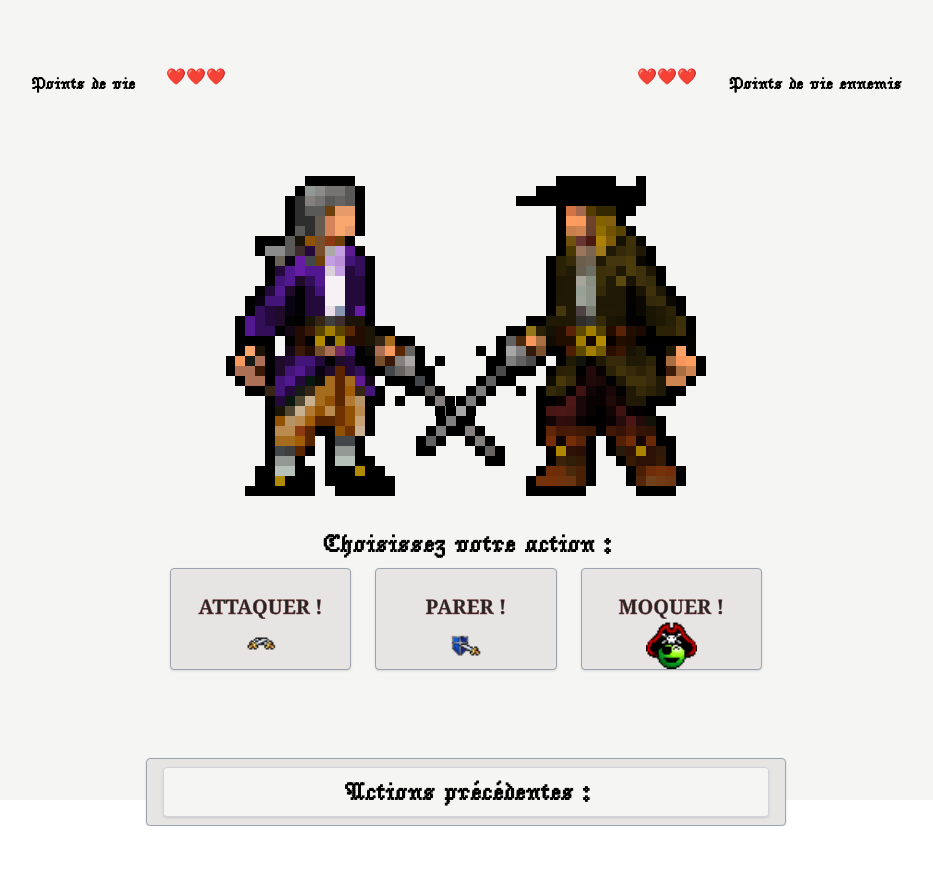
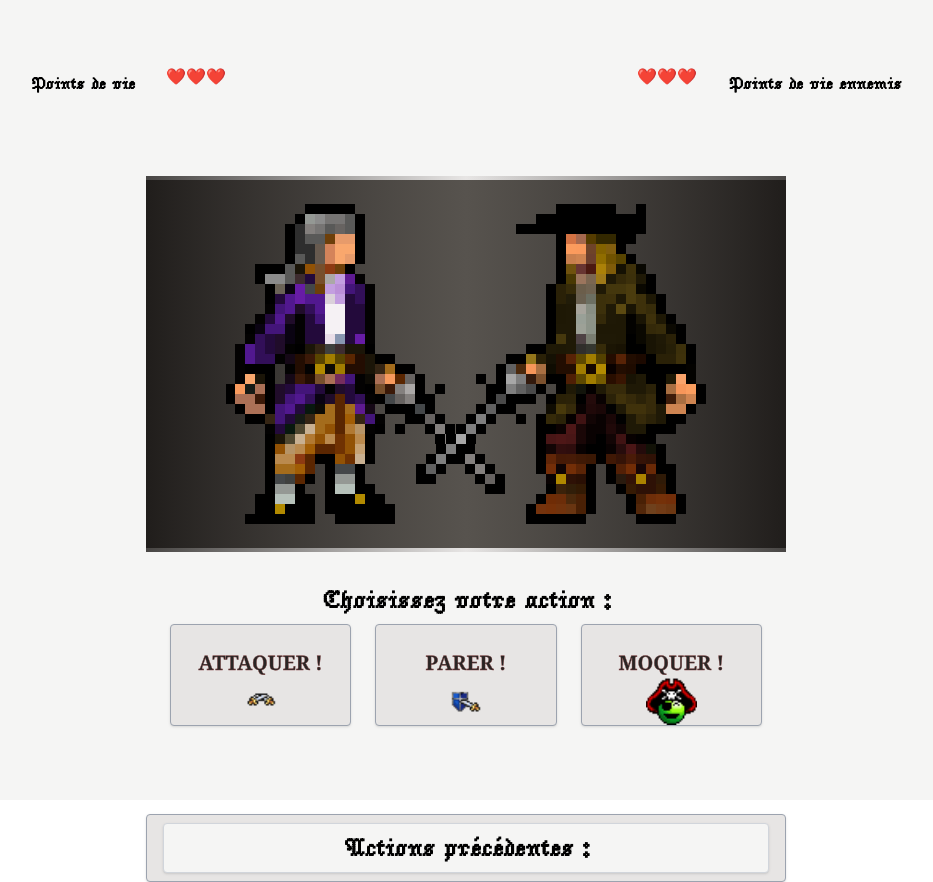
Before and after one commit to AlexandreVivier/pirates-spr, a Vue app: page /fight in a window 1280 px wide. Shown: the whole page, without its empty margins (174-1107 px from the left). Before the commit the page ends 826 px from the top, so only its background shows below. Built offline with nearby package versions, Linux system fonts and the light colour scheme.

Commit message:
favicon + bg fight

```diff
--- a/public/index.html
+++ b/public/index.html
@@ -4,12 +4,13 @@
     <meta charset="utf-8">
     <meta http-equiv="X-UA-Compatible" content="IE=edge">
     <meta name="viewport" content="width=device-width,initial-scale=1.0">
-    <link rel="icon" href="<%= BASE_URL %>favicon.ico">
-    <title><%= htmlWebpackPlugin.options.title %></title>
+    <link rel="icon" href="<%= BASE_URL %>krill.ico">
+    <!-- <title><%= htmlWebpackPlugin.options.title %></title> -->
+    <title>Pirates Fight !</title>
   </head>
   <body>
     <noscript>
-      <strong>We're sorry but <%= htmlWebpackPlugin.options.title %> doesn't work properly without JavaScript enabled. Please enable it to continue.</strong>
+      <strong>We're sorry but 'Pirates Fight !' doesn't work properly without JavaScript enabled. Please enable it to continue.</strong>
     </noscript>
     <div id="app"></div>
   </body>
--- a/src/components/DuelingImages.vue
+++ b/src/components/DuelingImages.vue
@@ -38,9 +38,11 @@ function getEnnemySkin(ennemyChoice) {
 </script> -->
 
 <template>
-    <div class="flex flex-row w-1/2 justify-center">
+    <div class="flex flex-row justify-center items-center w-1/2 bg-gradient-to-r from-stone-900/80 via-stone-200 to-stone-900/80 py-1">
+    <div class="flex flex-row bg-gradient-to-r from-stone-900/90 via-stone-600 to-stone-900/90 w-full py-6 justify-center">
         <img :src="playerSkin" alt="player picture" class="inline-block absolute" />
         <img :src="ennemySkin" alt="ennemy picture" class="inline-block relative transform -scale-x-100" />
+    </div>
     </div>
 </template>
 
```
Also changed, not shown: 1 other file (tests, documents, lock files or other folders).
